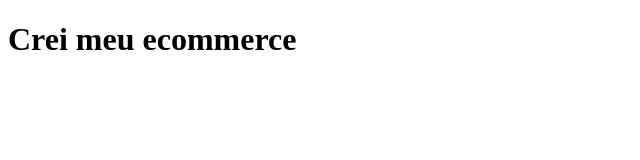
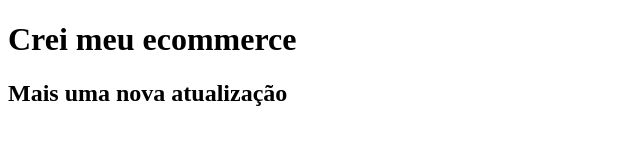
Before and after one commit to Samuel-informatica/curso_git, a plain HTML site: page ecommerce.html in a window 1280 px wide. Shown: the whole page, without its empty margins (0-640 px from the left). Drawn offline with Linux system fonts and the light colour scheme.

Commit message:
Nova atualização

```diff
--- a/ecommerce.html
+++ b/ecommerce.html
@@ -7,5 +7,6 @@
 </head>
 <body>
     <h1>Crei meu ecommerce</h1>
+    <h2>Mais uma nova atualização</h2>
 </body>
 </html>
```
